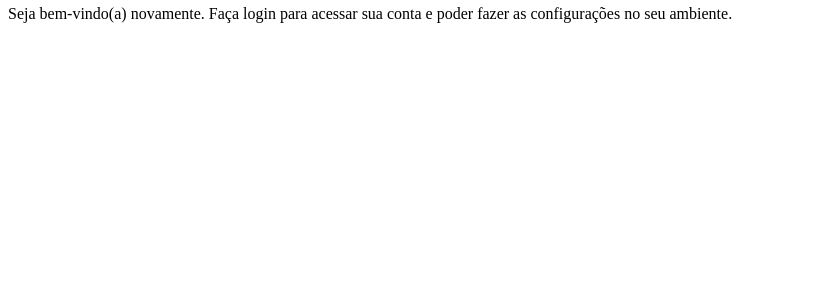
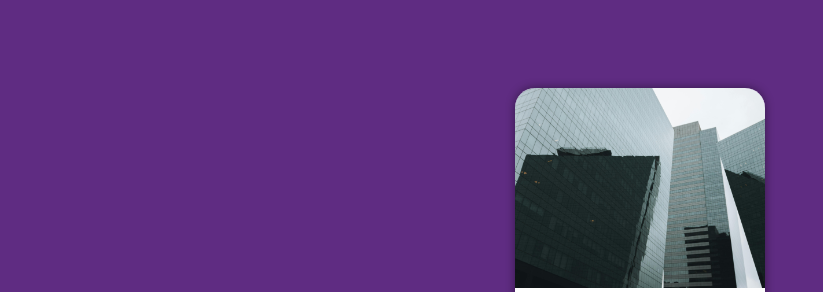
Before and after one commit to edsooneto/projeto-login, a plain HTML site: page index.html in a window 1280 px wide. Shown: the part 62-354 px from the top of the page, without its empty margins (0-823 px from the left). Drawn offline with Linux system fonts and the light colour scheme.

Commit message:
Atualizações no meu projeto login

```diff
--- a/estilos/style.css
+++ b/estilos/style.css
@@ -5,3 +5,49 @@
     Verde: #49a09d
     Roxo:  #5f2c82
 */
+
+* {
+    font-family: system-ui, -apple-system, BlinkMacSystemFont, 'Segoe UI', Roboto, Oxygen, Ubuntu, Cantarell, 'Open Sans', 'Helvetica Neue', sans-serif;
+    padding: 0px;
+    margin: 0px;
+    box-sizing: border-box;
+}
+
+body, html {
+    background-color: #5f2c82;
+    height: 100vh;
+    width: 100vw;
+}
+
+main {
+    position: relative;
+    height: 100vh;
+    width: 100vw;
+}
+
+section#login {
+    position: absolute;
+    top: 50%;
+    left: 50%;
+    transform: translate(-50%, -50%);
+    overflow: hidden;
+
+    background-color: white;
+    width: 250px;
+    height: 500px;
+    border-radius: 20px;
+    box-shadow: 0px 0px 10px rgba(0, 0, 0, 0.450);
+}
+
+section#login > div#imagem {
+    display: block;
+    background: #5f2c82 url(../imagens/metal.jpg) no-repeat;
+    background-size: cover;
+    background-position: left bottom;
+    height: 200px;
+}
+
+section#login > div#formulario {
+    display: block;
+    padding: 10px;
+}
```
Also changed, not shown: index.html (+1 -1 lines).
